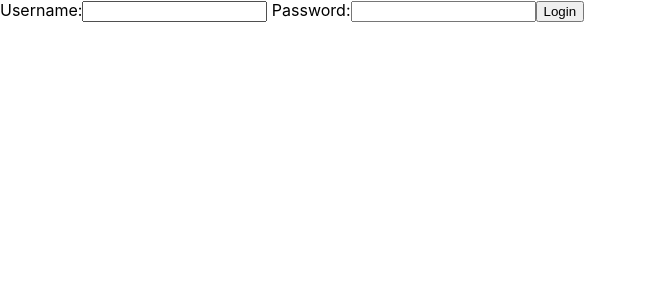
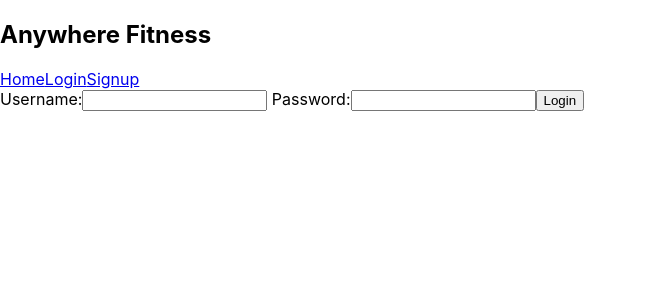
Before and after one commit to danielwright1207/Front-end, a React (Create React App) app in the folder anywhere-fitness/: page /login in a window 1280 px wide. Shown: the top 300 px of the page, without its empty margins (0-647 px from the left). Built offline with nearby package versions, Linux system fonts and the light colour scheme.

Commit message:
made home component

```diff
--- a/anywhere-fitness/package.json
+++ b/anywhere-fitness/package.json
@@ -11,6 +11,7 @@
     "react-dom": "^17.0.1",
     "react-router-dom": "^5.2.0",
     "react-scripts": "4.0.1",
+    "styled-components": "^5.2.1",
     "web-vitals": "^0.2.4",
     "yup": "^0.32.8"
   },
--- a/anywhere-fitness/src/App.js
+++ b/anywhere-fitness/src/App.js
@@ -1,8 +1,9 @@
 import React, { useState, useEffect } from 'react';
-import { Route } from 'react-router-dom';
+import { Route, Link } from 'react-router-dom';
 import './App.css';
 import Login from './components/Login';
 import Signup from './components/Signup';
+import Home from './components/Home';
 import * as yup from 'yup';
 import schema from './validation/SignupSchema';
 
@@ -63,6 +64,18 @@ function App() {
 
   return (
     <div>
+      <nav>
+        <h1 className='app-head'>Anywhere Fitness</h1>
+        <div>
+        <Link to='/'>Home</Link>
+        <Link to='/login'>Login</Link>
+        <Link to='/signup'>Signup</Link>
+        </div>
+      </nav>
+    <div>
+      <Route exact path='/'>
+        {/* <Home /> */}
+      </Route>
       <Route path='/login'>
         <Login
           values={loginValues}
@@ -80,6 +93,7 @@ function App() {
         />
       </Route>
     </div>
+    </div>
   );
 }
 
--- /dev/null
+++ b/anywhere-fitness/src/components/Home.js
@@ -0,0 +1,12 @@
+import React, { useState } from 'react';
+import axios from 'axios';
+
+
+export default function Home() {
+
+    return (
+        <div>
+
+        </div>
+    )
+}
```
Also changed, not shown: anywhere-fitness/src/components/Cards.js (added), 2 other files (tests, documents, lock files or other folders).
